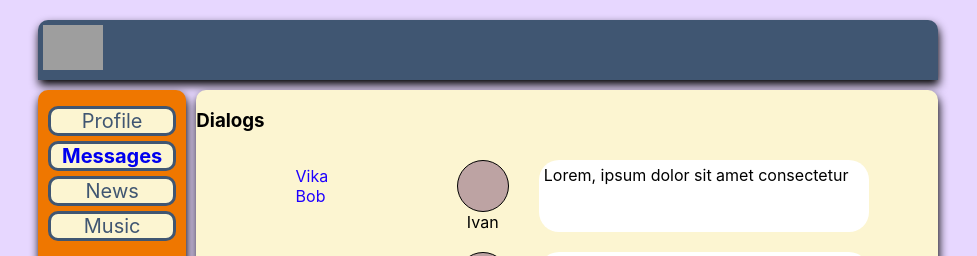
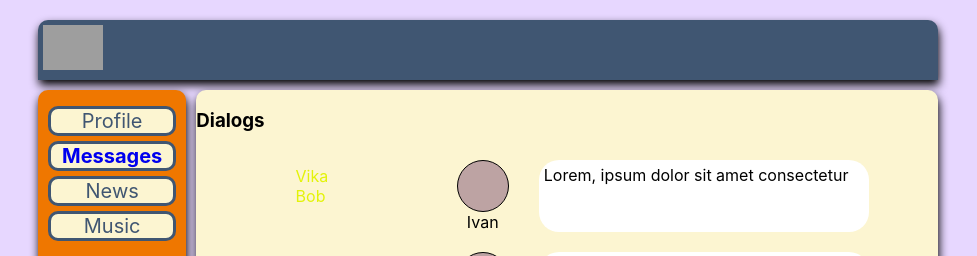
Before and after one commit to shketik-r/react_lesson, a React (Create React App) app: page /dialogs in a window 1280 px wide. Shown: the top 256 px of the page, without its empty margins (152-1129 px from the left). Built offline with nearby package versions, Linux system fonts and the light colour scheme; grey boxes are pictures that could not be loaded.

Commit message:
color_yellow

```diff
--- a/src/components/Dialogs/Users/User.module.css
+++ b/src/components/Dialogs/Users/User.module.css
@@ -1,3 +1,3 @@
 .user_name a {
-    color: rgb(30, 0, 255);
+    color: rgb(227, 243, 9);
 }
```
